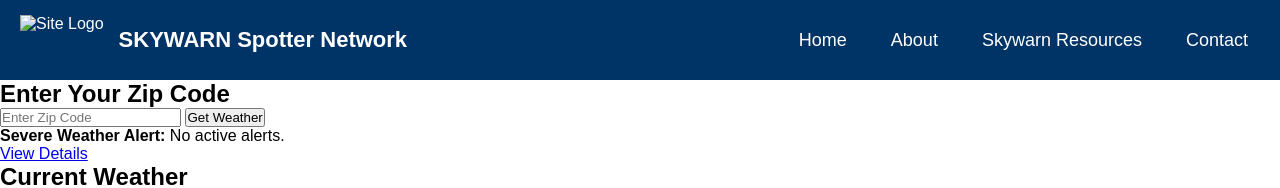
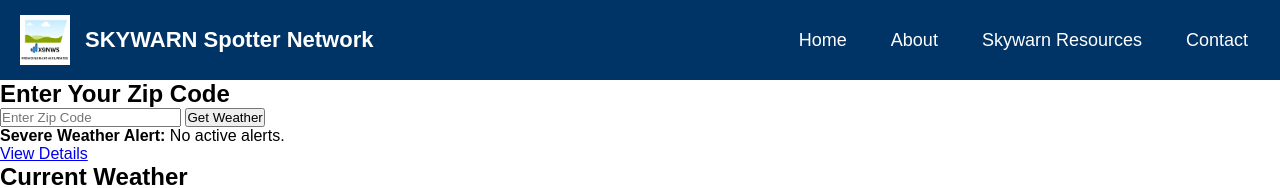
Before and after one commit to Mikekellydev/WX9NWS, a plain HTML site: page index.html in a window 1280 px wide. Shown: the top 188 px of the page. Drawn offline with nearby package versions, Linux system fonts and the light colour scheme.

Commit message:
fixed missing logo

```diff
--- a/index.html
+++ b/index.html
@@ -19,7 +19,7 @@
 
     <!-- Header & Navigation -->
     <header class="navbar">
-        <img src="logo.png" alt="Site Logo" class="navbar-logo">
+        <img src="images/WX9NWS LOGO.png" alt="Site Logo" class="navbar-logo">
         <h1 class="navbar-title">SKYWARN Spotter Network</h1>
         <nav class="navbar-menu">
             <ul>
```
